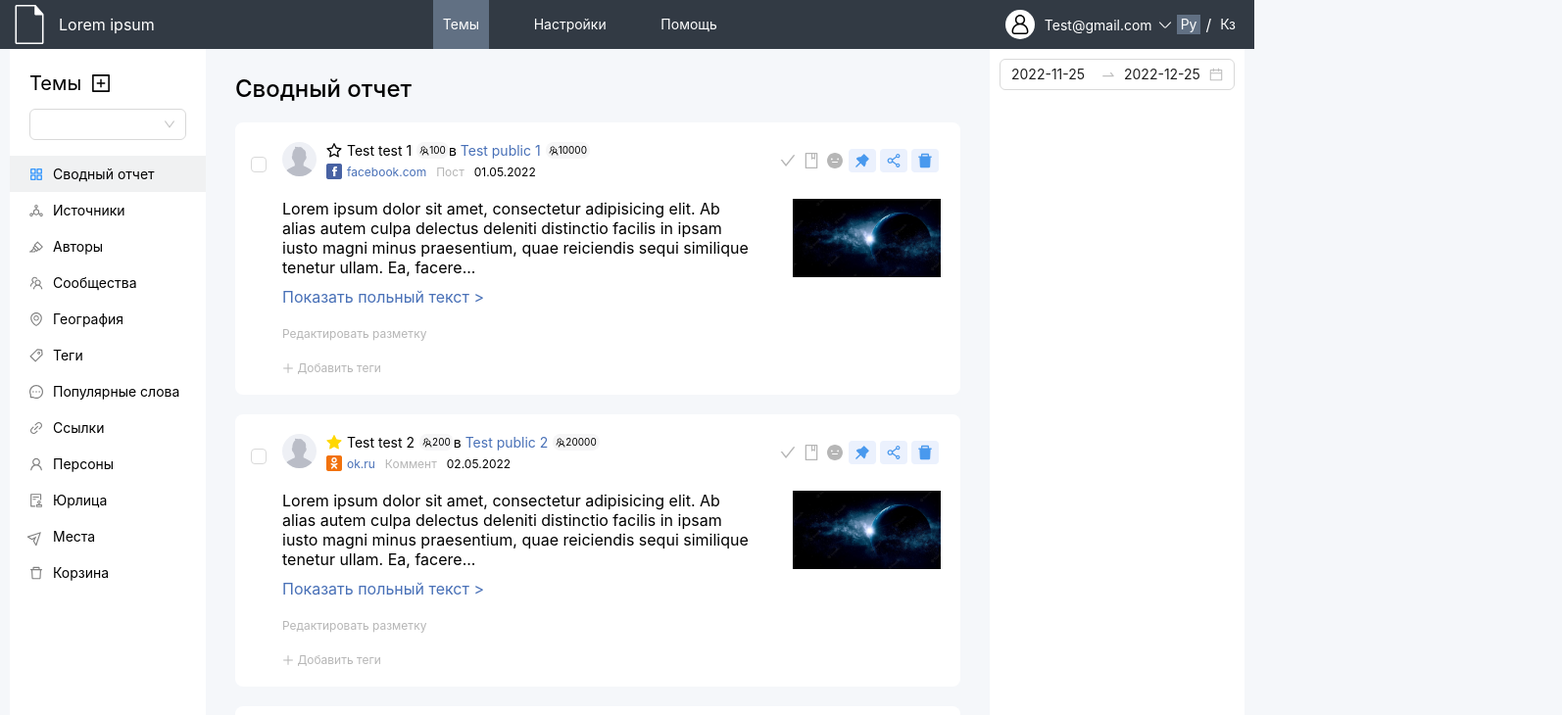
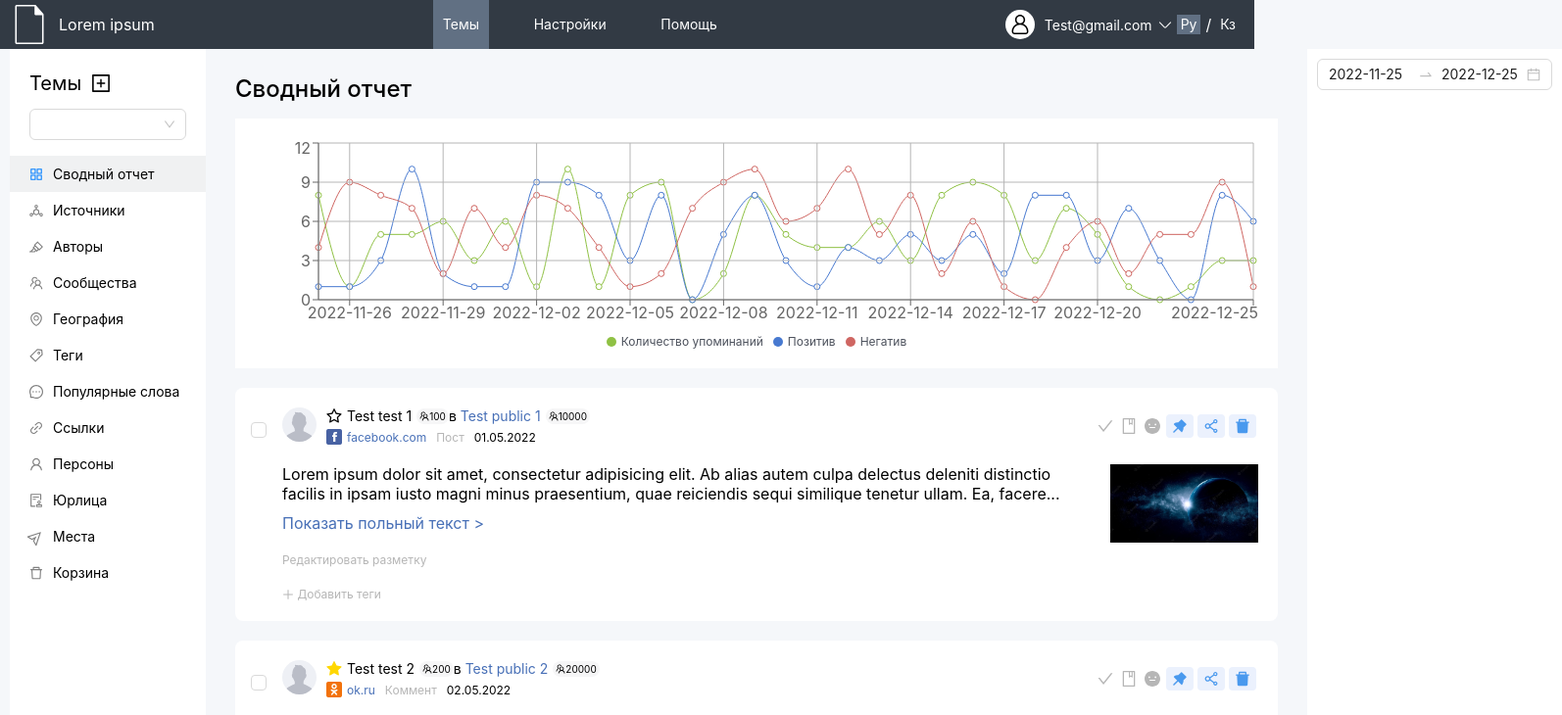
Before and after one commit to KixtyTakodachi/SideProject, a React (Create React App) app: page /theme in a window 1280 px wide. Shown: the top 730 px of the page at 98% size, 1594 px wide, since content can reach past the window. Built offline with nearby package versions, Linux system fonts and the light colour scheme; the HTML template or start-up script is replaced by a standard one.

Commit message:
ThemeItem page done + container width changed

```diff
--- a/package.json
+++ b/package.json
@@ -12,6 +12,7 @@
     "react-dom": "^18.2.0",
     "react-router-dom": "^6.4.3",
     "react-scripts": "5.0.1",
+    "recharts": "^2.1.16",
     "web-vitals": "^2.1.4",
     "zustand": "^4.1.4"
   },
--- a/src/Components/ThemeItem/ThemeItem.js
+++ b/src/Components/ThemeItem/ThemeItem.js
@@ -1,4 +1,4 @@
-import React, { useState } from 'react'
+import React, { useState, useEffect } from 'react'
 import Header from "../Header/Header";
 import Footer from "../Footer/Footer"
 import {useStore} from "../../store/store";
@@ -42,7 +42,7 @@ import vk from '../../img/vk.png'
 import ok from '../../img/ok.png'
 import dzen from '../../img/dzen.png'
 import comment_img from '../../img/comment_img.png'
-
+import {LineChart, Line, CartesianGrid, XAxis, YAxis, Tooltip} from 'recharts'
 import "./ThemeItem.scss"
 
 const { RangePicker } = DatePicker
@@ -121,6 +121,31 @@ export default function ThemeItem(){
     const [currentDateRange, setCurrentDateRange] = useState([dayjs(new Date()), dayjs(new Date()).add(1, 'month')])
 
     const [content_comments, setContentComments] = useState(comments_source)
+
+    const [chartData, setChartData] = useState([])
+
+    const [legendsFilter, setLegendsFilter] = useState([])
+
+    useEffect(() => {
+        const start_date = dayjs(currentDateRange[0]).format('YYYY-MM-DD')
+        const end_date = dayjs(currentDateRange[1]).format('YYYY-MM-DD')
+        let dates = []
+        let date = start_date
+        while(date <= end_date){
+            dates.push(date)
+            date = dayjs(date).add(1, 'day').format('YYYY-MM-DD')
+        }
+        setChartData(
+            dates.map(item => {
+                return {
+                    date: item,
+                    mentions: Math.round(Math.random() * 10),
+                    negative: Math.round(Math.random() * 10),
+                    positive: Math.round(Math.random() * 10)
+                }
+            })
+        )
+    },[currentDateRange])
 
     const language = useStore(state => state.language)
 
@@ -232,6 +257,14 @@ export default function ThemeItem(){
         console.log(`actionClick action - ${action} from id - ${id}`)
     }
 
+    const filterChart = (type) => {
+        if(!legendsFilter.includes(type)){
+            setLegendsFilter([...legendsFilter, type])
+        } else {
+            setLegendsFilter(legendsFilter.filter(item => item !== type))
+        }
+    }
+
     return (
         <div className='themeItem'>
             <Header/>
@@ -274,6 +307,64 @@ export default function ThemeItem(){
                                 left_bar_menu.find(item => item.id === activeTab).name
                             }
                         </h1>
+                        <div className='themeItem_content_chart'>
+                            <LineChart width={1024} height={200} data={chartData}>
+                                {
+                                    !legendsFilter.includes('positive') ?
+                                        <Line type={'monotone'} dataKey={'positive'} stroke={'#8fc144'}/>
+                                    :
+                                        ''
+                                }
+                                {
+                                    !legendsFilter.includes('mentions') ?
+                                        <Line type={'monotone'} dataKey={'mentions'} stroke={'#4779d0'}/>
+                                    :
+                                        ''
+                                }
+                                {
+                                    !legendsFilter.includes('negative') ?
+                                        <Line type={'monotone'} dataKey={'negative'} stroke={'#cf6662'}/>
+                                    :
+                                        ''
+                                }
+                                <CartesianGrid stroke={'#b6b6b6'}/>
+                                <XAxis dataKey={'date'}/>
+                                <YAxis />
+                                <Tooltip content={<CustomChartToolTip />}/>
+                            </LineChart>
+                            <div className='themeItem_content_chart_lagends_wrapper'>
+                                <div
+                                    className={[
+                                        'themeItem_content_chart_lagends_item',
+                                        legendsFilter.includes('positive') ?
+                                            'legend_off' : ''
+                                    ].join(' ')}
+                                    onClick={() => filterChart('positive')}>
+                                    <div className='round' style={{background:'#8fc144'}}></div>
+                                    Количество упоминаний
+                                </div>
+                                <div
+                                    className={[
+                                        'themeItem_content_chart_lagends_item',
+                                        legendsFilter.includes('mentions') ?
+                                            'legend_off' : ''
+                                    ].join(' ')}
+                                    onClick={() => filterChart('mentions')}>
+                                    <div className='round' style={{background:'#4779d0'}}></div>
+                                    Позитив
+                                </div>
+                                <div
+                                    className={[
+                                        'themeItem_content_chart_lagends_item',
+                                        legendsFilter.includes('negative') ?
+                                            'legend_off' : ''
+                                    ].join(' ')}
+                                    onClick={() => filterChart('negative')}>
+                                    <div className='round' style={{background:'#cf6662'}}></div>
+                                    Негатив
+                                </div>
+                            </div>
+                        </div>
                         <div className='themeItem_content_comments_wrapper'>
                             {
                                 content_comments.map(item => {
@@ -452,3 +543,21 @@ function CommentComponent(props){
         </div>
     )
 }
+
+function CustomChartToolTip({active, payload, label}){
+    if(active && payload && payload.length > 0){
+        const tooltip_dict = {
+            negative: 'Негатив',
+            positive: 'Позитив',
+            mentions: 'Кошличество упоминаний',
+        }
+        return (
+            <div className='chart_tooltip'>
+                <div className='chart_tooltip_text'>Дата:{' ' + label}</div>
+                <div className='chart_tooltip_text'>{tooltip_dict[payload[1].name] + ': ' + payload[1].value}</div>
+                <div className='chart_tooltip_text'>{tooltip_dict[payload[0].name] + ': ' + payload[0].value}</div>
+                <div className='chart_tooltip_text'>{tooltip_dict[payload[2].name] + ': ' + payload[2].value}</div>
+            </div>
+        )
+    }
+}
--- a/src/Components/ThemeItem/ThemeItem.scss
+++ b/src/Components/ThemeItem/ThemeItem.scss
@@ -243,3 +243,48 @@
     }
   }
 }
+
+.themeItem_content_chart{
+  background: white;
+  padding: 20px;
+}
+
+.chart_tooltip{
+  background: #323a44;
+  border-radius: 4px;
+  padding: 10px;
+}
+
+.chart_tooltip_text{
+  color: white;
+  font-size: 14px;
+}
+
+.themeItem_content_chart_lagends_wrapper{
+  display: flex;
+  justify-content: center;
+}
+
+.themeItem_content_chart_lagends_item{
+  display: flex;
+  align-items: center;
+  font-size: 12px;
+  margin: 0px 5px;
+  color: rgb(76, 81, 92);
+  cursor: pointer;
+  transition: 0.2s all;
+  &:hover{
+    color: black;
+  }
+}
+
+.round{
+  width: 10px;
+  height: 10px;
+  border-radius: 100%;
+  margin-right: 5px;
+}
+
+.legend_off{
+  color: rgb(204, 204, 204)
+}
```
Also changed, not shown: 2 other files (tests, documents, lock files or other folders).
